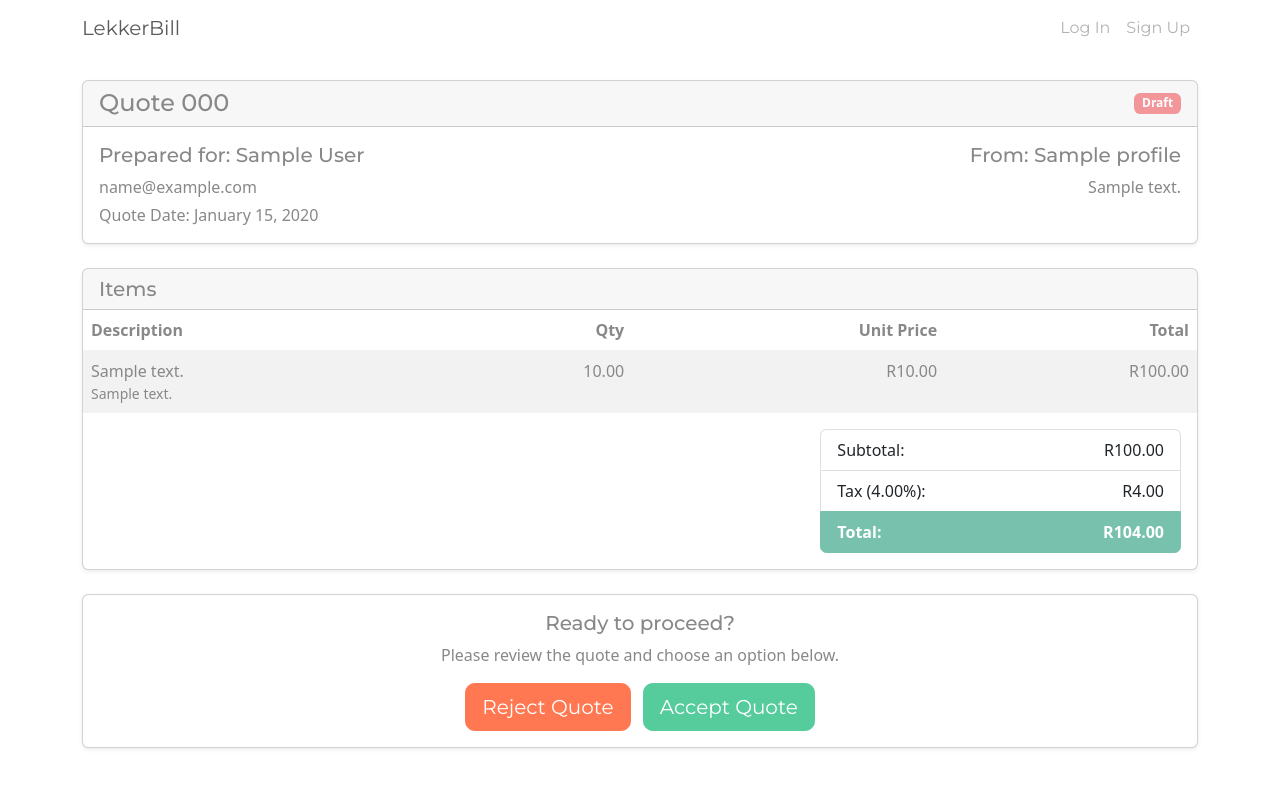
After one commit to M0n-k3y/LekkerBill_Django_Clean, a Django app: page /quotes/view/00000000-0000-0000-0000-000000000001/ in a window 1280 px wide. The commit adds this page. Run offline with Django 5.2, Linux system fonts and the light colour scheme; tables that the repository leaves empty hold one stand-in row (values such as "Sample post"); some libraries are stand-ins or nearby versions.

Commit message:
feat: Implement public quote acceptance and fix static files

```diff
--- a/invoices/models.py
+++ b/invoices/models.py
@@ -3,6 +3,7 @@ from django.contrib.auth.models import User
 from django.db.models.signals import post_save
 from django.dispatch import receiver
 from django.urls import reverse
+import uuid
 from django.utils import timezone
 from decimal import Decimal
 
@@ -92,6 +93,7 @@ class Quote(models.Model):
     quote_date = models.DateField(default=timezone.now)
     status = models.CharField(max_length=20, choices=STATUS_CHOICES, default='draft')
     tax_rate = models.DecimalField(max_digits=5, decimal_places=2, default=0.00)
+    public_id = models.UUIDField(default=uuid.uuid4, editable=False, unique=True)
     invoice = models.OneToOneField('Invoice', on_delete=models.SET_NULL, blank=True, null=True, related_name='converted_from_quote')
 
     @property
@@ -109,6 +111,10 @@ class Quote(models.Model):
     def get_absolute_url(self):
         """Returns the URL to access a particular quote instance."""
         return reverse('quote_detail', args=[str(self.id)])
+
+    def get_public_url(self, request):
+        """Returns the full public URL for the customer to view."""
+        return request.build_absolute_uri(reverse('quote_public_view', args=[str(self.public_id)]))
 
     def __str__(self):
         return f"Quote {self.quote_number or self.id} for {self.customer.name}"
--- a/invoices/templates/invoices/quote_pdf.html
+++ b/invoices/templates/invoices/quote_pdf.html
@@ -5,9 +5,9 @@
 {% block content %}
     <div class="header">
         <div class="company-logo">
-            {#CHANGED: Use .url instead of .path #}
+            {# ✅ CHANGED: Use .path for local file access by weasyprint #}
             {% if profile.logo %}
-                <img src="{{ profile.logo.url }}" alt="Company Logo">
+                <img src="{{ profile.logo.path }}" alt="Company Logo">
             {% endif %}
         </div>
         <div class="document-title">
--- /dev/null
+++ b/invoices/templates/invoices/quote_public.html
@@ -0,0 +1,89 @@
+{% extends "invoices/base.html" %}
+
+{% block title %}Quote {{ quote.quote_number|default:quote.id }}{% endblock %}
+
+{% block content %}
+    <div class="card shadow-sm mb-4">
+        <div class="card-header d-flex justify-content-between align-items-center">
+            <h1 class="h4 mb-0">Quote {{ quote.quote_number|default:quote.id }}</h1>
+            <span class="badge bg-secondary">{{ quote.get_status_display }}</span>
+        </div>
+        <div class="card-body">
+            <div class="row">
+                <div class="col-md-6">
+                    <h5 class="card-title">Prepared for: {{ quote.customer.name }}</h5>
+                    <p class="card-text mb-1">{{ quote.customer.email }}</p>
+                    <p class="card-text text-muted">Quote Date: {{ quote.quote_date|date:"F j, Y" }}</p>
+                </div>
+                <div class="col-md-6 text-md-end">
+                    <h5 class="card-title">From: {{ profile.company_name }}</h5>
+                    <p class="card-text mb-1">{{ profile.address|linebreaksbr }}</p>
+                </div>
+            </div>
+        </div>
+    </div>
+
+    <div class="card shadow-sm mb-4">
+        <div class="card-header">
+            <h2 class="h5 mb-0">Items</h2>
+        </div>
+        <div class="table-responsive">
+            <table class="table table-striped mb-0">
+                <thead>
+                    <tr>
+                        <th>Description</th>
+                        <th class="text-end">Qty</th>
+                        <th class="text-end">Unit Price</th>
+                        <th class="text-end">Total</th>
+                    </tr>
+                </thead>
+                <tbody>
+                    {% for item in quote.items.all %}
+                    <tr>
+                        <td>
+                            {{ item.description }}
+                            {% if item.long_description %}<small class="d-block text-muted">{{ item.long_description }}</small>{% endif %}
+                        </td>
+                        <td class="text-end">{{ item.quantity }}</td>
+                        <td class="text-end">R{{ item.unit_price|floatformat:2 }}</td>
+                        <td class="text-end">R{{ item.total|floatformat:2 }}</td>
+                    </tr>
+                    {% empty %}
+                    <tr><td colspan="4" class="text-center text-muted">No items on this quote.</td></tr>
+                    {% endfor %}
+                </tbody>
+            </table>
+        </div>
+        <div class="card-body d-flex justify-content-end">
+             <div class="col-md-5 col-lg-4">
+                <ul class="list-group">
+                    <li class="list-group-item d-flex justify-content-between"><span>Subtotal:</span> <span>R{{ quote.subtotal|floatformat:2 }}</span></li>
+                    <li class="list-group-item d-flex justify-content-between"><span>Tax ({{ quote.tax_rate|floatformat:2 }}%):</span> <span>R{{ quote.tax_amount|floatformat:2 }}</span></li>
+                    <li class="list-group-item d-flex justify-content-between active"><strong>Total:</strong> <strong>R{{ quote.total|floatformat:2 }}</strong></li>
+                </ul>
+            </div>
+        </div>
+    </div>
+
+    <!-- Action Buttons -->
+    <div class="card shadow-sm mb-4">
+        <div class="card-body text-center">
+            {% if quote.status == 'draft' or quote.status == 'sent' %}
+                <h5 class="card-title">Ready to proceed?</h5>
+                <p class="text-muted">Please review the quote and choose an option below.</p>
+                <form action="{% url 'quote_customer_action' quote.public_id %}" method="post" class="d-inline-block me-2">
+                    {% csrf_token %}
+                    <button type="submit" name="action" value="reject" class="btn btn-danger btn-lg">Reject Quote</button>
+                </form>
+                <form action="{% url 'quote_customer_action' quote.public_id %}" method="post" class="d-inline-block">
+                    {% csrf_token %}
+                    <button type="submit" name="action" value="accept" class="btn btn-success btn-lg">Accept Quote</button>
+                </form>
+            {% elif quote.status == 'accepted' %}
+                <div class="alert alert-success mb-0"><h5 class="alert-heading"><i class="bi bi-check-circle-fill"></i> Quote Accepted</h5><p class="mb-0">Thank you! We have received your acceptance and will be in touch shortly.</p></div>
+            {% elif quote.status == 'rejected' %}
+                 <div class="alert alert-danger mb-0"><h5 class="alert-heading"><i class="bi bi-x-circle-fill"></i> Quote Rejected</h5><p class="mb-0">This quote has been marked as rejected. If this was a mistake, please contact us.</p></div>
+            {% endif %}
+        </div>
+    </div>
+{% endblock %}
--- a/invoices/urls.py
+++ b/invoices/urls.py
@@ -42,6 +42,10 @@ urlpatterns = [
     path('quotes/<int:pk>/pdf/', views.quote_pdf, name='quote_pdf'),
     path('quotes/<int:pk>/update/', views.quote_update, name='quote_update'),
     path('quotes/<int:pk>/delete/', views.quote_delete, name='quote_delete'),
+
+    # Public-facing quote URLs for customers
+    path('quotes/view/<uuid:public_id>/', views.quote_public_view, name='quote_public_view'),
+    path('quotes/action/<uuid:public_id>/', views.quote_customer_action, name='quote_customer_action'),
     path('quotes/<int:pk>/convert/', views.convert_quote_to_invoice, name='convert_quote_to_invoice'),
 
     # Customer URLs
--- a/invoices/views.py
+++ b/invoices/views.py
@@ -205,8 +205,8 @@ def quote_list(request):
 @login_required
 def quote_detail(request, pk):
     quote = get_object_or_404(Quote, pk=pk, user=request.user)
-    # Build the full public URL for sharing
-    public_share_url = request.build_absolute_uri(quote.get_absolute_url())
+    # Build the full public URL for sharing using the new method
+    public_share_url = quote.get_public_url(request)
     return render(request, 'invoices/quote_detail.html', {'quote': quote, 'public_share_url': public_share_url})
 
 @login_required
@@ -254,6 +254,32 @@ def quote_delete(request, pk):
         messages.success(request, "Quote has been deleted.")
         return redirect('quote_list')
     return render(request, 'invoices/quote_confirm_delete.html', {'quote': quote})
+
+
+def quote_public_view(request, public_id):
+    """A public view for a customer to see their quote."""
+    quote = get_object_or_404(Quote, public_id=public_id)
+    # We pass the profile of the user who CREATED the quote
+    profile = quote.user.profile
+    context = {
+        'quote': quote,
+        'profile': profile,
+    }
+    return render(request, 'invoices/quote_public.html', context)
+
+
+def quote_customer_action(request, public_id):
+    """Handles the customer accepting or rejecting the quote."""
+    quote = get_object_or_404(Quote, public_id=public_id)
+    if request.method == 'POST':
+        action = request.POST.get('action')
+        if action == 'accept' and quote.status in ['draft', 'sent']:
+            quote.status = 'accepted'
+            quote.save()
+        elif action == 'reject' and quote.status in ['draft', 'sent']:
+            quote.status = 'rejected'
+            quote.save()
+    return redirect('quote_public_view', public_id=quote.public_id)
 
 @login_required
 def convert_quote_to_invoice(request, pk):
--- a/lekkerbill/settings.py
+++ b/lekkerbill/settings.py
@@ -116,7 +116,9 @@ USE_TZ = True
 
 STATIC_URL = '/static/'
 STATIC_ROOT = BASE_DIR / "staticfiles"
-STATICFILES_DIRS = []
+STATICFILES_DIRS = [
+    BASE_DIR / 'static',
+]
 STATICFILES_STORAGE = 'whitenoise.storage.CompressedManifestStaticFilesStorage'
 
 MEDIA_URL = '/media/'
```
Also changed, not shown: invoices/migrations/0002_alter_inventoryitem_options_quote_public_id_and_more.py (added).
